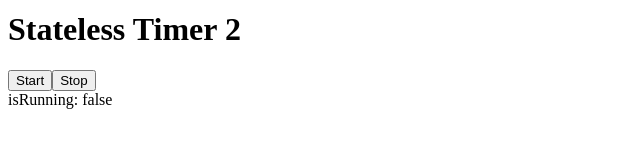
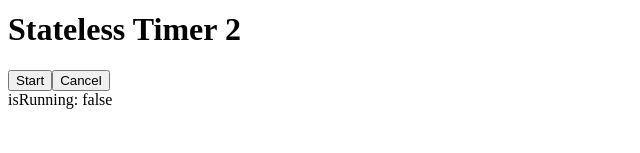
Before and after one commit to dancheskus/react-hook-time, a React (Vite) app: page / in a window 1280 px wide. Shown: the part 147-300 px from the top of the page, without its empty margins (0-640 px from the left). Built offline with nearby package versions, Linux system fonts and the light colour scheme.

Commit message:
refactor

```diff
--- a/src/App.tsx
+++ b/src/App.tsx
@@ -90,12 +90,12 @@ const useTimer = (initialTime: number, {
 const useStatelessTimer = (initialTime: number, {
   autostart,
   onStart,
-  onStop,
+  onCancel,
   onEnd,
 }: {
   autostart?: boolean
   onStart?: () => void
-  onStop?: () => void
+  onCancel?: () => void
   onEnd?: () => void
 }) => {
   const timerRef = useRef<number | null>(null)
@@ -126,16 +126,16 @@ const useStatelessTimer = (initialTime: number, {
     }, initialTime * 1000)
   }
 
-  const stop = () => {
+  const cancel = () => {
     if (!timerRef.current) return
 
-    onStop && onStop()
+    onCancel && onCancel()
     stopTimer()
   }
 
   return {
     start,
-    stop,
+    cancel,
     isRunning,
   }
 }
@@ -147,14 +147,14 @@ function App() {
     onPause: (time) => console.log('pause: ' + time),
     onStart: (time) => console.log('start: ' + time),
     onReset: (time) => console.log('reset: ' + time),
-    onEnd: () => console.log('time ended')
+    onEnd: () => console.log('end')
   })
 
   const statelessTimer = useStatelessTimer(3, {
     // autostart: true,
     onStart: () => console.log('start'),
-    onStop: () => console.log('stop'),
-    onEnd: () => console.log('time ended')
+    onCancel: () => console.log('cancel'),
+    onEnd: () => console.log('end')
   })
 
   console.log('component updated...')
@@ -170,7 +170,7 @@ function App() {
 
       <h1>Stateless Timer 2</h1>
       <button onClick={statelessTimer.start}>Start</button>
-      <button onClick={statelessTimer.stop}>Stop</button>
+      <button onClick={statelessTimer.cancel}>Cancel</button>
       <div>isRunning: {String(statelessTimer.isRunning)}</div>
     </div>
   )
```
